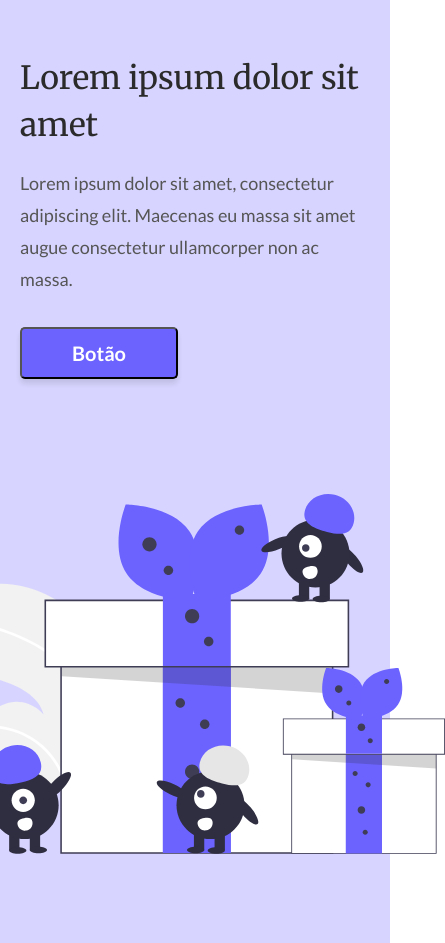
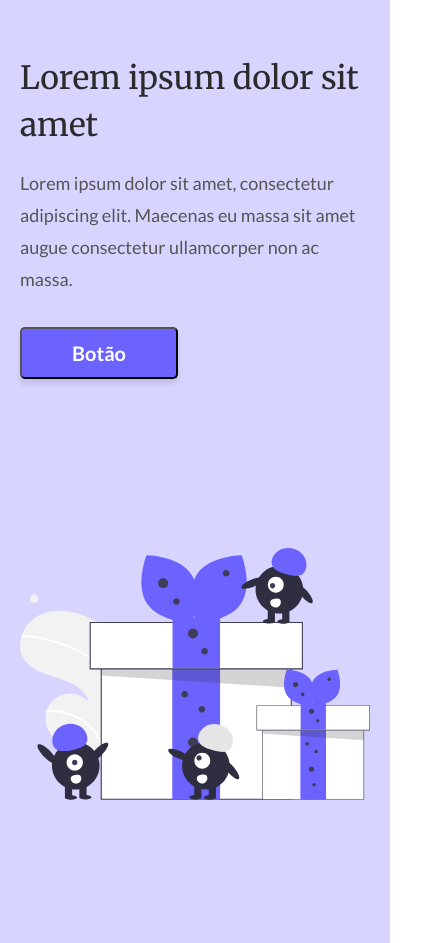
Before and after one commit to devdinho/codelandia-one-page, a React (Vite) app: page / in a window 390 px wide. Shown: the whole page, 445 px wide, since content can reach past the window. Built offline with nearby package versions, Linux system fonts and the light colour scheme.

Commit message:
fix: svg responsiveness

```diff
--- a/src/components/Header/style.css
+++ b/src/components/Header/style.css
@@ -1,7 +1,8 @@
 header {
   display: flex;
-  flex-direction: column;
+  flex-wrap: wrap;
   align-items: center;
+  justify-content: center;
   gap: 115px;
   background-color: #D7D4FF;
   padding: 55px 20px 89px 20px;
--- a/src/components/Minions/style.css
+++ b/src/components/Minions/style.css
@@ -1,6 +1,6 @@
 .minions {
-  display: flex;
-  flex: 1;
+  /* display: flex; */
+  /* flex: 1; */
   /* max-width: 500px; */
 }
 
```
